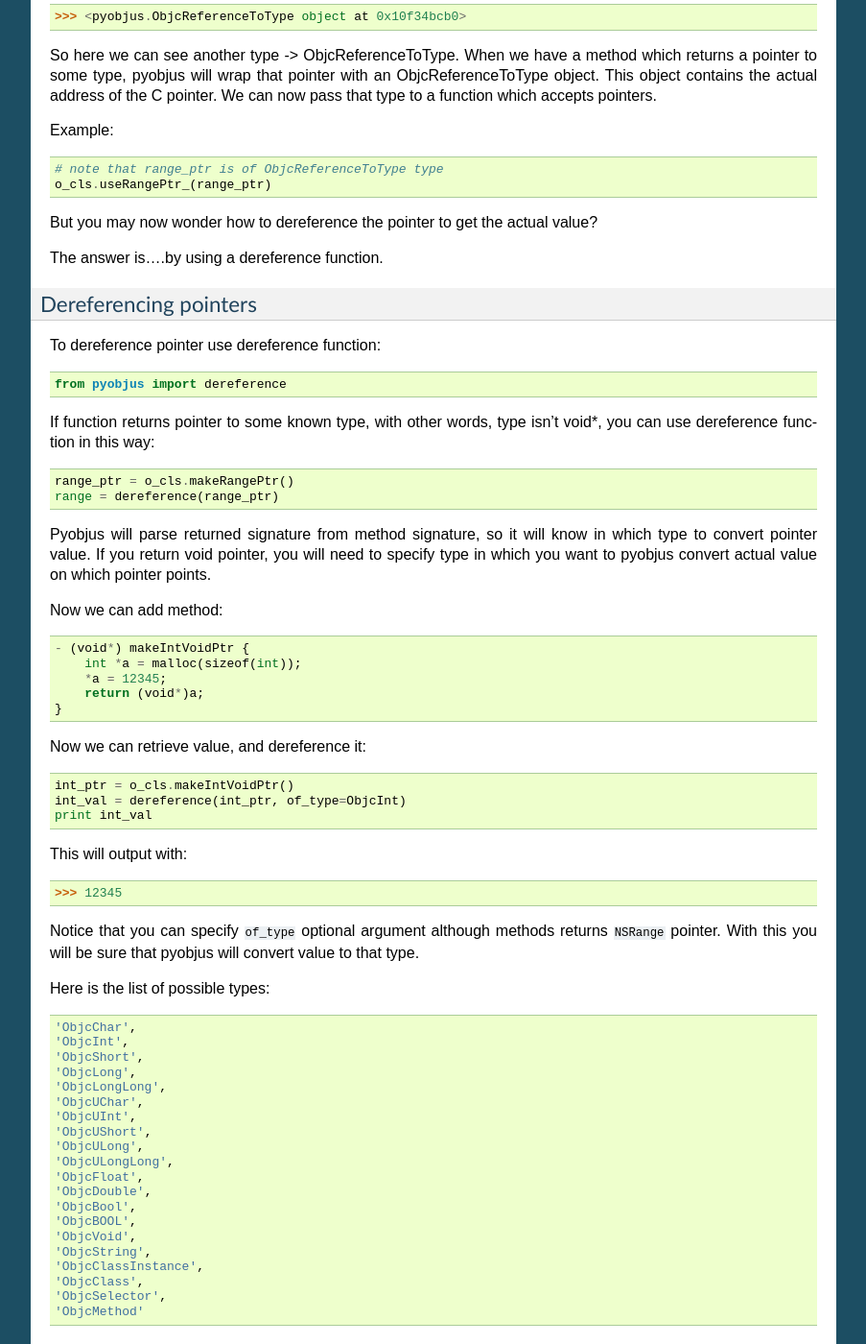
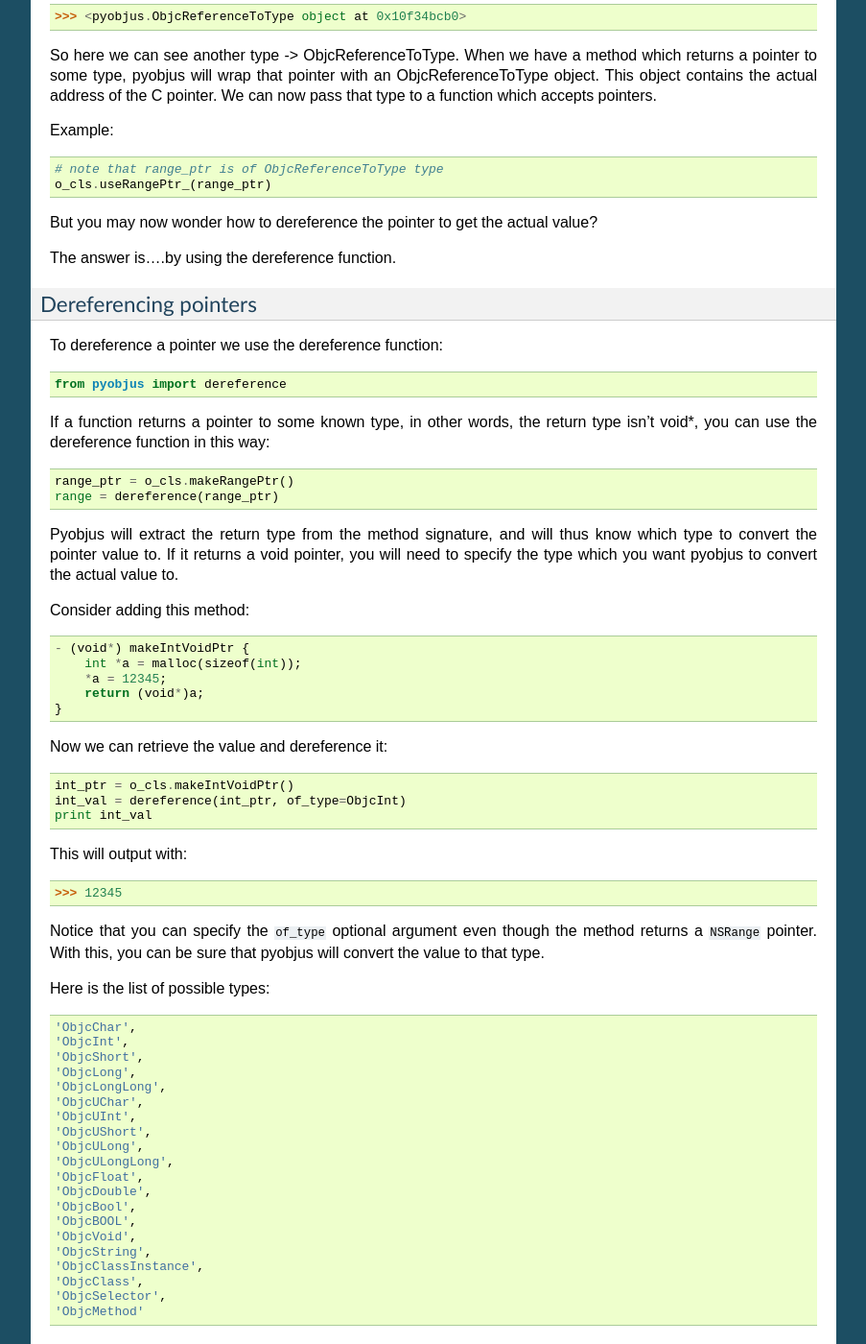
Before and after one commit to kivy/pyobjus, a Sphinx documentation site: the page built from docs/source/core_tutorials.rst, in a window 1280 px wide and 1400 px high, scrolled down 5664 px. Shown: the whole window at 96% size, without its empty margins (198-1101 px from the left). Built offline with Sphinx 7.4.7, drawn with Linux system fonts in a browser that asks for light colours.

Commit message:
doc: grammar tweaks

```diff
--- a/docs/source/core_tutorials.rst
+++ b/docs/source/core_tutorials.rst
@@ -353,24 +353,27 @@
 
 But you may now wonder how to dereference the pointer to get the actual value?
 
-The answer is....by using a dereference function.
+The answer is....by using the dereference function.
 
 Dereferencing pointers
 ~~~~~~~~~~~~~~~~~~~~~~
 
-To dereference pointer use dereference function::
+To dereference a pointer we use the dereference function::
 
     from pyobjus import dereference
 
-If function returns pointer to some known type, with other words, type isn't void*, you can use dereference function in this way::
+If a function returns a pointer to some known type, in other words, the return
+type isn't void*, you can use the dereference function in this way::
 
     range_ptr = o_cls.makeRangePtr()
     range = dereference(range_ptr)
 
-Pyobjus will parse returned signature from method signature, so it will know in which type to convert pointer value.
-If you return void pointer, you will need to specify type in which you want to pyobjus convert actual value on which pointer points.
+Pyobjus will extract the return type from the method signature, and will thus
+know which type to convert the pointer value to. If it returns a void pointer,
+you will need to specify the type which you want pyobjus to convert the actual
+value to.
 
-Now we can add method::
+Consider adding this method::
 
     - (void*) makeIntVoidPtr {
         int *a = malloc(sizeof(int));
@@ -378,7 +381,7 @@
         return (void*)a;
     }
 
-Now we can retrieve value, and dereference it::
+Now we can retrieve the value and dereference it::
 
     int_ptr = o_cls.makeIntVoidPtr()
     int_val = dereference(int_ptr, of_type=ObjcInt)
@@ -388,8 +391,9 @@
 
     >>> 12345
 
-Notice that you can specify ``of_type`` optional argument although methods returns ``NSRange`` pointer.
-With this you will be sure that pyobjus will convert value to that type.
+Notice that you can specify the ``of_type`` optional argument even though
+the method returns a ``NSRange`` pointer. With this, you can be sure that
+pyobjus will convert the value to that type.
 
 Here is the list of possible types::
 
```
